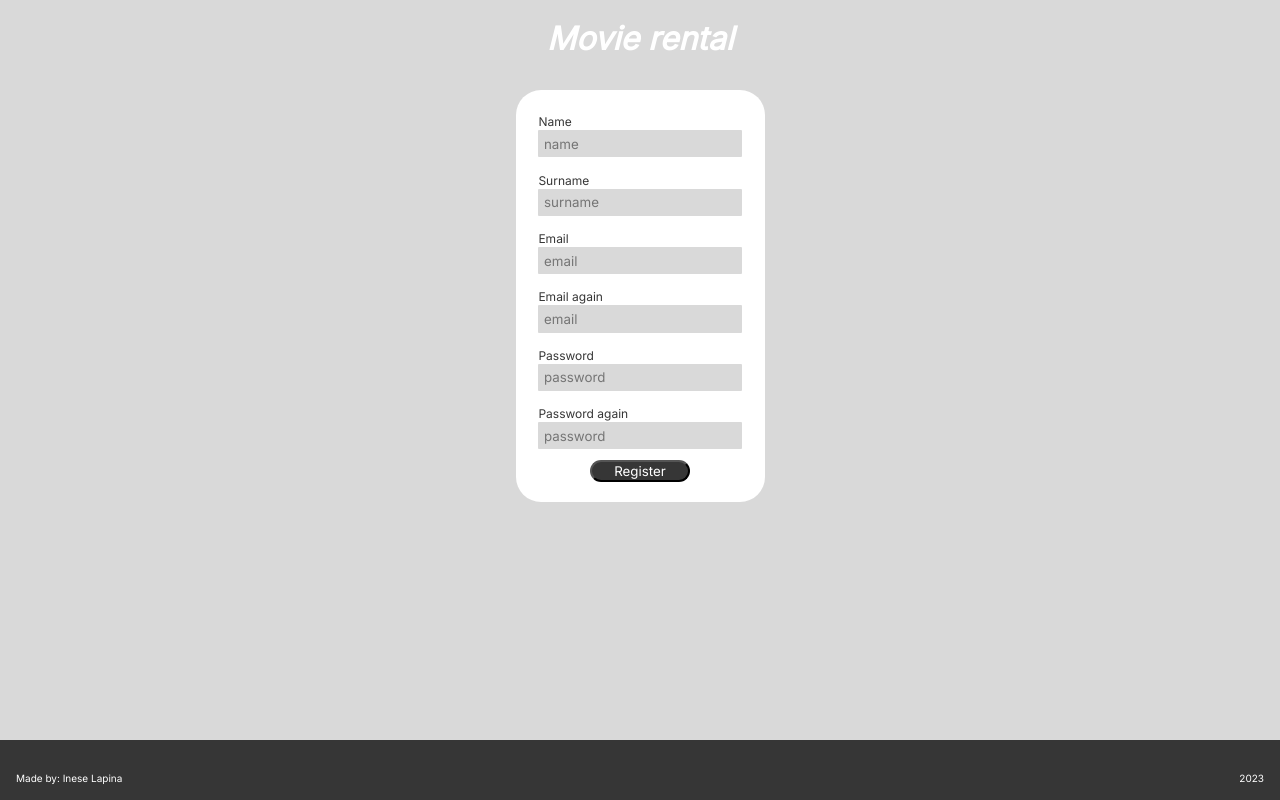
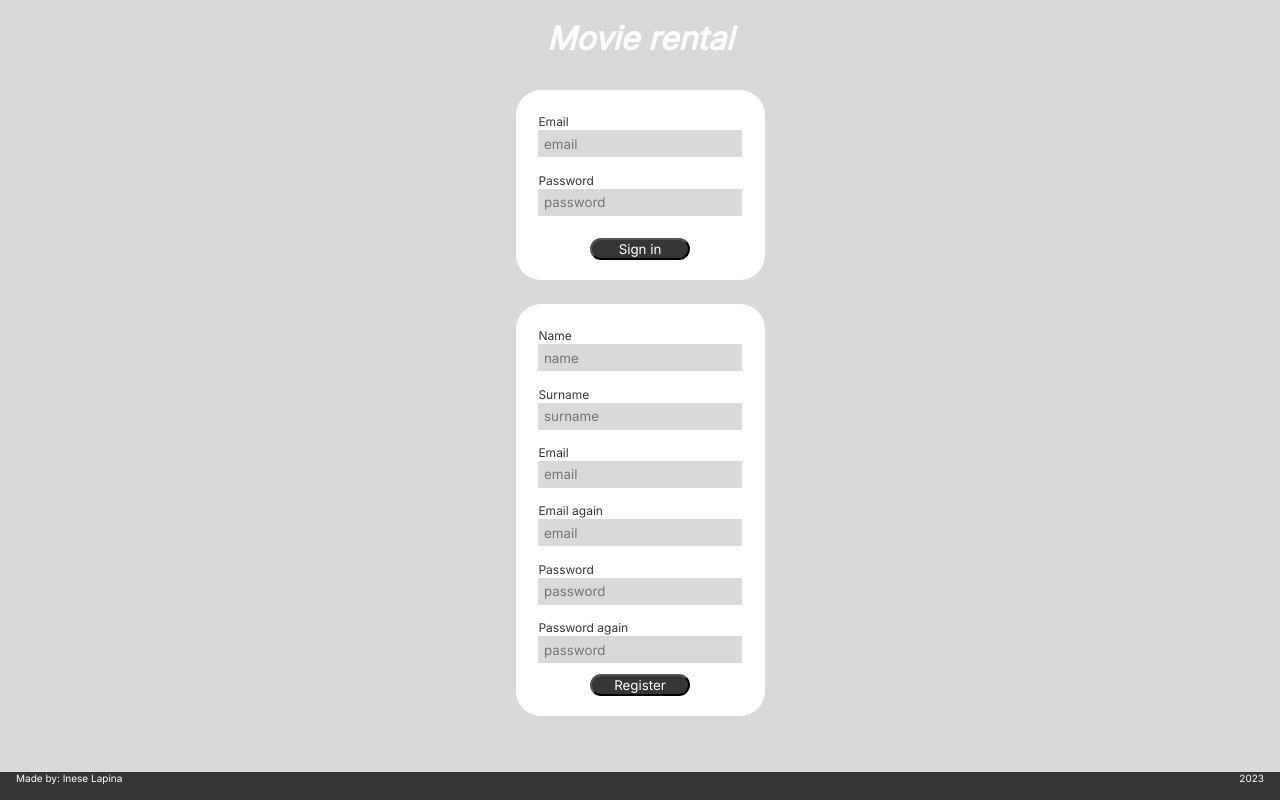
Before and after one commit to lapinna/Movie-rental-ReactJS, a React (Create React App) app: page / in a window 1280 px wide. Built offline with nearby package versions, Linux system fonts and the light colour scheme.

Commit message:
add login form, validation, page and routes

```diff
--- a/package.json
+++ b/package.json
@@ -6,9 +6,13 @@
     "@testing-library/jest-dom": "^5.16.5",
     "@testing-library/react": "^13.4.0",
     "@testing-library/user-event": "^13.5.0",
+    "localforage": "^1.10.0",
+    "match-sorter": "^6.3.1",
     "react": "^18.2.0",
     "react-dom": "^18.2.0",
+    "react-router-dom": "^6.10.0",
     "react-scripts": "5.0.1",
+    "sort-by": "^1.2.0",
     "web-vitals": "^2.1.4"
   },
   "scripts": {
--- a/src/App.js
+++ b/src/App.js
@@ -1,6 +1,5 @@
 import "./App.scss";
-//import RegisterForm from "./components/Form/Register/RegisterForm";
-import RegisterPage from "./components/Pages/RegisterPage";
+import NavigationRoutes from "./components/Router/NavigationRoutes";
 
 function App() {
   return (
@@ -9,7 +8,7 @@ function App() {
         <h1>Movie rental</h1>
       </header>
       <div className="page-content">
-        <RegisterPage />
+        <NavigationRoutes />
       </div>
       <footer>
         <div className="footer-left">Made by: Inese Lapina</div>
--- /dev/null
+++ b/src/components/Form/Login/LoginForm.jsx
@@ -0,0 +1,66 @@
+import "./LoginForm.style.scss";
+import { useState } from "react";
+import LoginValidation from "../../Validation/LoginValidation/LoginValidation";
+import { useNavigate } from "react-router-dom";
+
+const LoginForm = () => {
+  const navigate = useNavigate();
+
+  const [loginValues, setLoginValues] = useState({
+    email: "",
+    password: "",
+  });
+
+  const handleChange = (e) => {
+    setLoginValues({
+      ...loginValues,
+      [e.target.name]: e.target.value,
+    });
+  };
+
+  const [errors, setErrors] = useState({});
+
+  const handleLogin = (e) => {
+    e.preventDefault();
+    const validationErrors = LoginValidation(loginValues);
+    if (Object.keys(validationErrors).length === 0) {
+      navigate("/home");
+    } else {
+      setErrors(validationErrors);
+    }
+  };
+
+  return (
+    <div className="form-container">
+      <form className="login-form">
+        <div>
+          <label htmlFor="email">Email</label>
+          <input
+            name="email"
+            type="email"
+            placeholder="email"
+            value={loginValues.email}
+            onChange={handleChange}
+          />
+          {errors.email && <p className="error">{errors.email}</p>}
+        </div>
+        <div>
+          <label htmlFor="password">Password</label>
+          <input
+            name="password"
+            type="password"
+            placeholder="password"
+            value={loginValues.password}
+            onChange={handleChange}
+          />
+          {errors.password && <p className="error">{errors.password}</p>}
+        </div>
+      </form>
+      <button type="submit" onClick={handleLogin}>
+        Sign in
+      </button>
+    </div>
+  );
+};
+
+export default LoginForm;
--- /dev/null
+++ b/src/components/Form/Login/LoginForm.style.scss
@@ -0,0 +1,7 @@
+.form-container {
+  margin-bottom: 1.5rem;
+
+  .login-form {
+    margin-bottom: 0.7rem;
+  }
+}
--- /dev/null
+++ b/src/components/Pages/HomePage.jsx
@@ -0,0 +1,9 @@
+import React from 'react'
+
+const HomePage = () => {
+  return (
+    <div>HomePage</div>
+  )
+}
+
+export default HomePage
--- a/src/components/Pages/RegisterPage.jsx
+++ b/src/components/Pages/RegisterPage.jsx
@@ -1,3 +1,4 @@
+import LoginForm from "../Form/Login/LoginForm";
 import RegisterForm from "../Form/Register/RegisterForm";
 
 const RegisterPage = () => {
@@ -9,6 +10,7 @@ const RegisterPage = () => {
 
   return (
     <div>
+      <LoginForm />
       <RegisterForm addUser={addUser} />
     </div>
   );
--- /dev/null
+++ b/src/components/Router/NavigationRoutes.jsx
@@ -0,0 +1,16 @@
+import { BrowserRouter, Routes, Route } from "react-router-dom";
+import RegisterPage from "../Pages/RegisterPage";
+import HomePage from "../Pages/HomePage";
+
+const NavigationRoutes = () => {
+  return (
+    <BrowserRouter>
+      <Routes>
+        <Route exact path="/" element={<RegisterPage />} />
+        <Route path="/home" element={<HomePage />} />
+      </Routes>
+    </BrowserRouter>
+  );
+};
+
+export default NavigationRoutes;
--- /dev/null
+++ b/src/components/Validation/LoginValidation/LoginValidation.jsx
@@ -0,0 +1,31 @@
+const LoginValidation = (loginInformation) => {
+  let errors = {};
+
+  function validateLogin() {
+    const users = JSON.parse(localStorage.getItem("users"));
+    const isRegistered = users.find(
+      (user) => user.email1 === loginInformation.email
+    );
+
+    if (!isRegistered) {
+      errors.email = "Invalid data";
+    } else {
+      if (isRegistered.password1 === loginInformation.password) {
+        alert("Login success");
+      } else {
+        errors.password = "Incorrect password";
+      }
+    }
+
+    if (loginInformation.email === "") {
+      errors.email = "Email field must be filled";
+    }
+    if (loginInformation.password === "") {
+      errors.password = "Password field must be filled";
+    }
+  }
+  validateLogin();
+  return errors;
+};
+
+export default LoginValidation;
```
Also changed, not shown: 1 other file (tests, documents, lock files or other folders).
